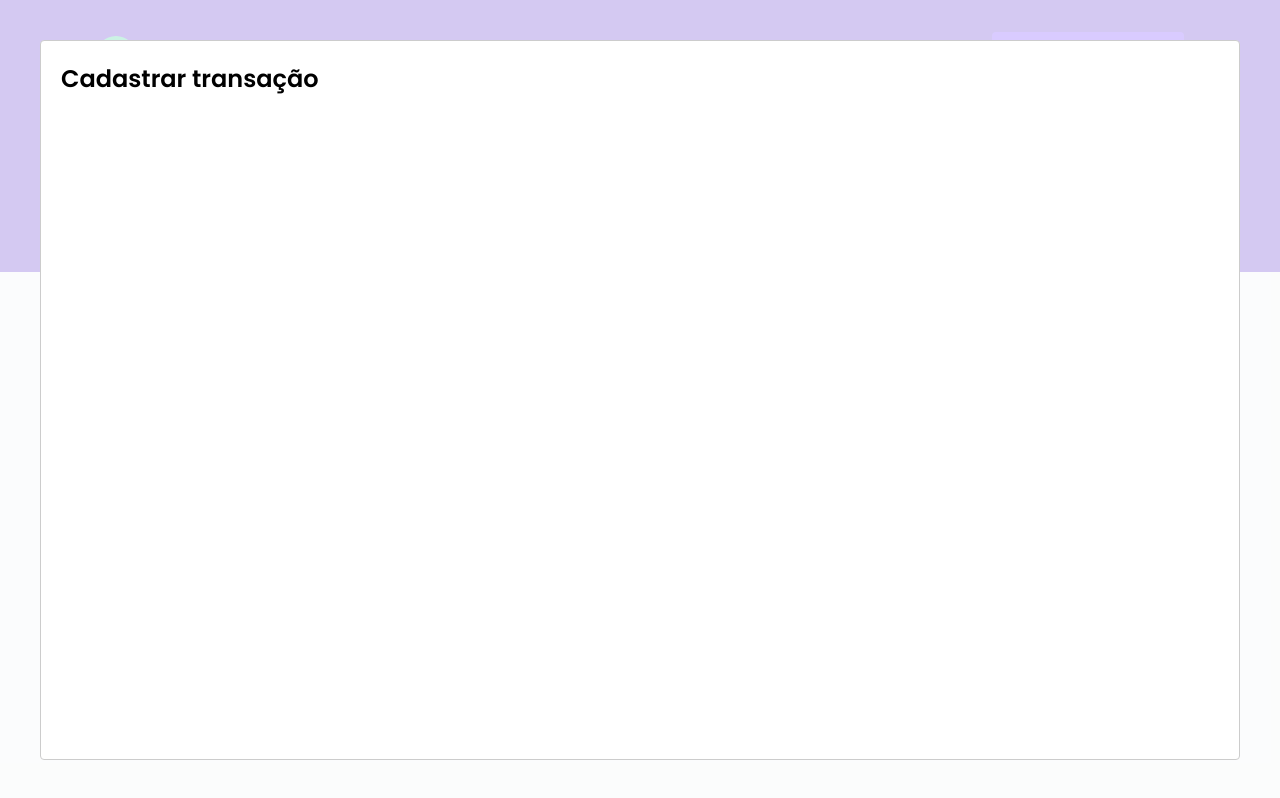
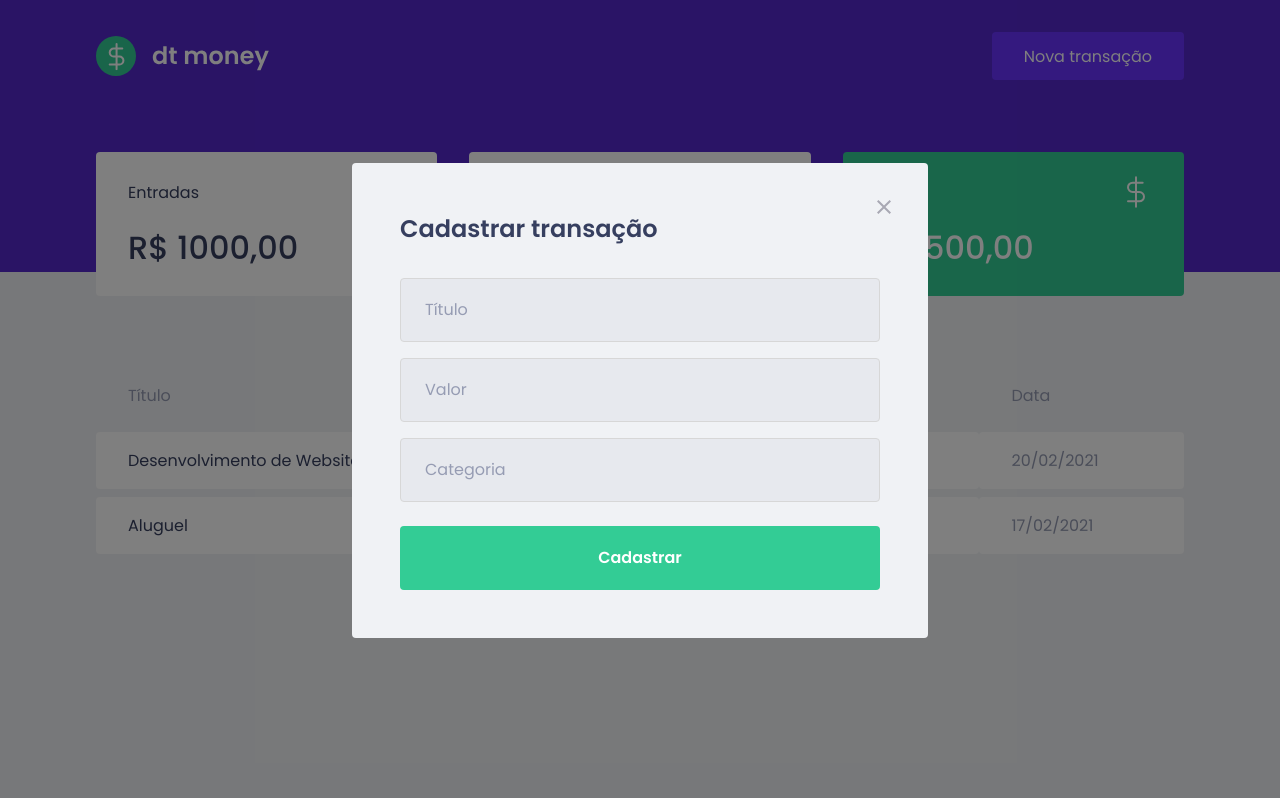
Before and after one commit to lucaslbl/dtmoney, a React (Create React App) app: page / in a window 1280 px wide. Both pictures are taken after a click on the button "Nova transação". Built offline with nearby package versions, Linux system fonts and the light colour scheme; no server answers; what miragejs would draw is missing.

Commit message:
creating modal styles

```diff
--- a/src/components/NewTransactionModal/index.tsx
+++ b/src/components/NewTransactionModal/index.tsx
@@ -1,3 +1,5 @@
+import { Container } from "./styles";
+import closeImg from "../../assets/close.svg";
 import Modal from "react-modal";
 
 interface NewTransactionModalProps {
@@ -10,8 +12,27 @@
   onRequestClose,
 }: NewTransactionModalProps) {
   return (
-    <Modal isOpen={isOpen} onRequestClose={onRequestClose}>
-      <h2>Cadastrar transação</h2>
+    <Modal
+      isOpen={isOpen}
+      onRequestClose={onRequestClose}
+      overlayClassName="react-modal-overlay"
+      className="react-modal-content"
+    >
+      <button
+        type="button"
+        onClick={onRequestClose}
+        className="react-modal-close"
+      >
+        <img src={closeImg} alt="Fechar modal" />
+      </button>
+      <Container>
+        <h2>Cadastrar transação</h2>
+
+        <input placeholder="Título" />
+        <input type="number" placeholder="Valor" />
+        <input placeholder="Categoria" />
+        <button type="submit">Cadastrar</button>
+      </Container>
     </Modal>
   );
 }
--- a/src/components/NewTransactionModal/styles.ts
+++ b/src/components/NewTransactionModal/styles.ts
@@ -1,3 +1,49 @@
 import styled from "styled-components";
 
-export const Container = styled.div``;
+export const Container = styled.form`
+  h2 {
+    color: var(--text-title);
+    font-size: 1.5rem;
+    margin-bottom: 2rem;
+  }
+
+  input {
+    width: 100%;
+    padding: 0 1.5rem;
+    height: 4rem;
+    border-radius: 0.25rem;
+
+    border: 1px solid #d7d7d7;
+    background: #e7e9ee;
+
+    font-weight: 400;
+    font-size: 1rem;
+
+    &::placeholder {
+      color: var(--text-body);
+    }
+
+    & + input {
+      margin-top: 1rem;
+    }
+  }
+
+  button[type="submit"] {
+    width: 100%;
+    padding: 0 1.5rem;
+    height: 4rem;
+    background: var(--green);
+    color: #fff;
+    border-radius: 0.25rem;
+    border: 0;
+    font-size: 1rem;
+    margin-top: 1.5rem;
+    font-weight: 600;
+
+    transition: filter 0.2s;
+
+    &:hover {
+      filter: brightness(0.9);
+    }
+  }
+`;
--- a/src/styles/global.ts
+++ b/src/styles/global.ts
@@ -54,5 +54,39 @@
     cursor: not-allowed;
 }
 
+  .react-modal-overlay {
+    background: rgba(0, 0, 0, 0.5);
 
+    position: fixed;
+    top: 0;
+    bottom: 0;
+    left: 0;
+    right: 0;
+
+    display: flex;
+    align-items: center;
+    justify-content: center;
+}
+  .react-modal-content {
+    width: 100%;
+    max-width: 576px;
+    background: var(--background);
+    padding: 3rem;
+    position: relative;
+    border-radius: 0.25rem;
+  }
+
+  .react-modal-close {
+    position: absolute;
+    right: 1.5rem;
+    top: 1.5rem;
+    border: 0;
+    background: transparent;
+
+    transition: filter 0.2s;
+
+    &:hover {
+      filter:  brightness(0.8);
+    }
+    }
 `;
```
